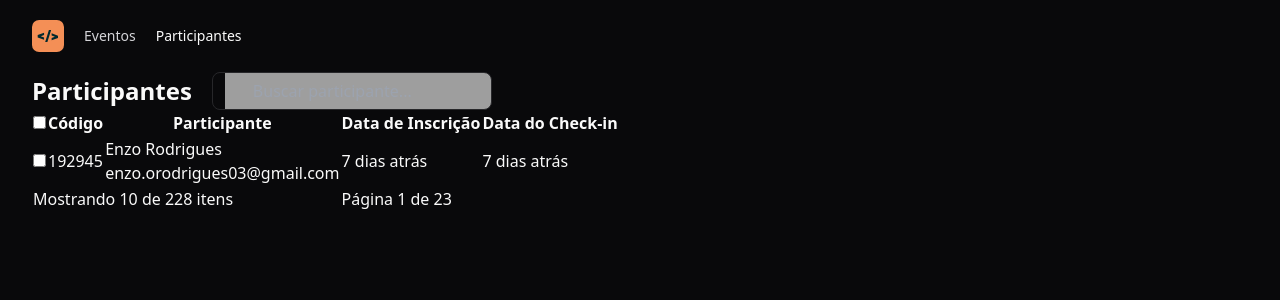
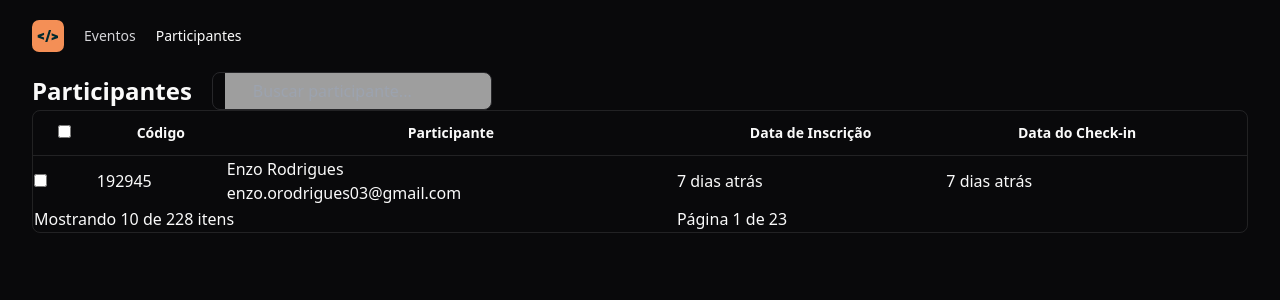
Before and after one commit to Rodriguessz/NLW-Unite-React, a React (Vite) app: page / in a window 1280 px wide. Shown: the top 300 px of the page. Built offline with nearby package versions, Linux system fonts and the light colour scheme; grey boxes are pictures that could not be loaded.

Commit message:
Attendeec component

```diff
--- a/src/components/attendee-list.tsx
+++ b/src/components/attendee-list.tsx
@@ -1,27 +1,28 @@
-import { Search } from "lucide-react"
+
+export function AttendeeList() {
+  return (
+    <>
+      <div>
+
+        {/* Header Table */}
+        <div className="flex gap-5 items-center">
+          <h1 className="text-2xl font-bold">Participantes</h1>
+          <input type="text" placeholder="Buscar participante..." className=" w-[280px] bg-transparent border-[1px] border-zinc-800 pl-10 py-1.5 rounded-lg bg-[url('./assets/search.svg')] bg-left-search bg bg-no-repeat " />
+        </div>
+        {/* Fim Header Table */}
 
 
-
-export function AttendeeList(){
-    return(
-        <>
-        <div>
-          <div className="flex gap-5 items-center">
-            <h1 className="text-2xl font-bold">Participantes</h1>
-
-            <input type="text" placeholder="Buscar participante..." className=" w-[280px] bg-transparent border-[1px] border-zinc-800 pl-10 py-1.5 rounded-lg bg-[url('./assets/search.svg')] bg-left-search bg bg-no-repeat "/>
-          </div>
-
-
-            <table>
+        {/* Table */}
+        <div className="border border-white/10 rounded-lg">
+          <table className="w-full">
             <thead>
-                <tr>
-                <th> <input type="checkbox" /> </th>
-                <th>Código</th>
-                <th>Participante</th>
-                <th>Data de Inscrição</th>
-                <th>Data do Check-in</th>
-                <th></th>
+              <tr className="border-b border-white/10">
+                <th className="py-3 px-2.5 text-sm text-semibold"> <input type="checkbox" /> </th>
+                <th className="py-3 px-2.5 text-sm text-semibold">Código</th>
+                <th className="py-3 px-2.5 text-sm text-semibold">Participante</th>
+                <th className="py-3 px-2.5 text-sm text-semibold">Data de Inscrição</th>
+                <th className="py-3 px-2.5 text-sm text-semibold">Data do Check-in</th>
+                <th className="py-3 px-2.5 text-sm text-semibold"></th>
               </tr>
             </thead>
 
@@ -33,7 +34,6 @@ export function AttendeeList(){
                   <div className="flex flex-col items-start">
                     <span>Enzo Rodrigues</span>
                     <span>enzo.orodrigues03@gmail.com</span>
-
                   </div>
                 </td>
                 <td> 7 dias atrás </td>
@@ -46,10 +46,13 @@ export function AttendeeList(){
               <tr>
                 <td colSpan={3}>Mostrando 10 de 228 itens</td>
                 <td colSpan={3}>Página 1 de 23</td>
-
               </tr>
             </tfoot>
           </table>
+
+        </div>
+        {/* Fim da Table */}
+
 
       </div>
 
--- a/src/components/header.tsx
+++ b/src/components/header.tsx
@@ -10,7 +10,6 @@ export function Header(){
             <nav className="flex items-center gap-5">
                 <a href="#" className="font-medium text-sm text-zinc-300">Eventos</a>
                 <a href="#" className="font-medium text-sm">Participantes</a>
-
             </nav>
         </div>
     </>
```
Lines whose indentation alone changed are shown as unchanged.
